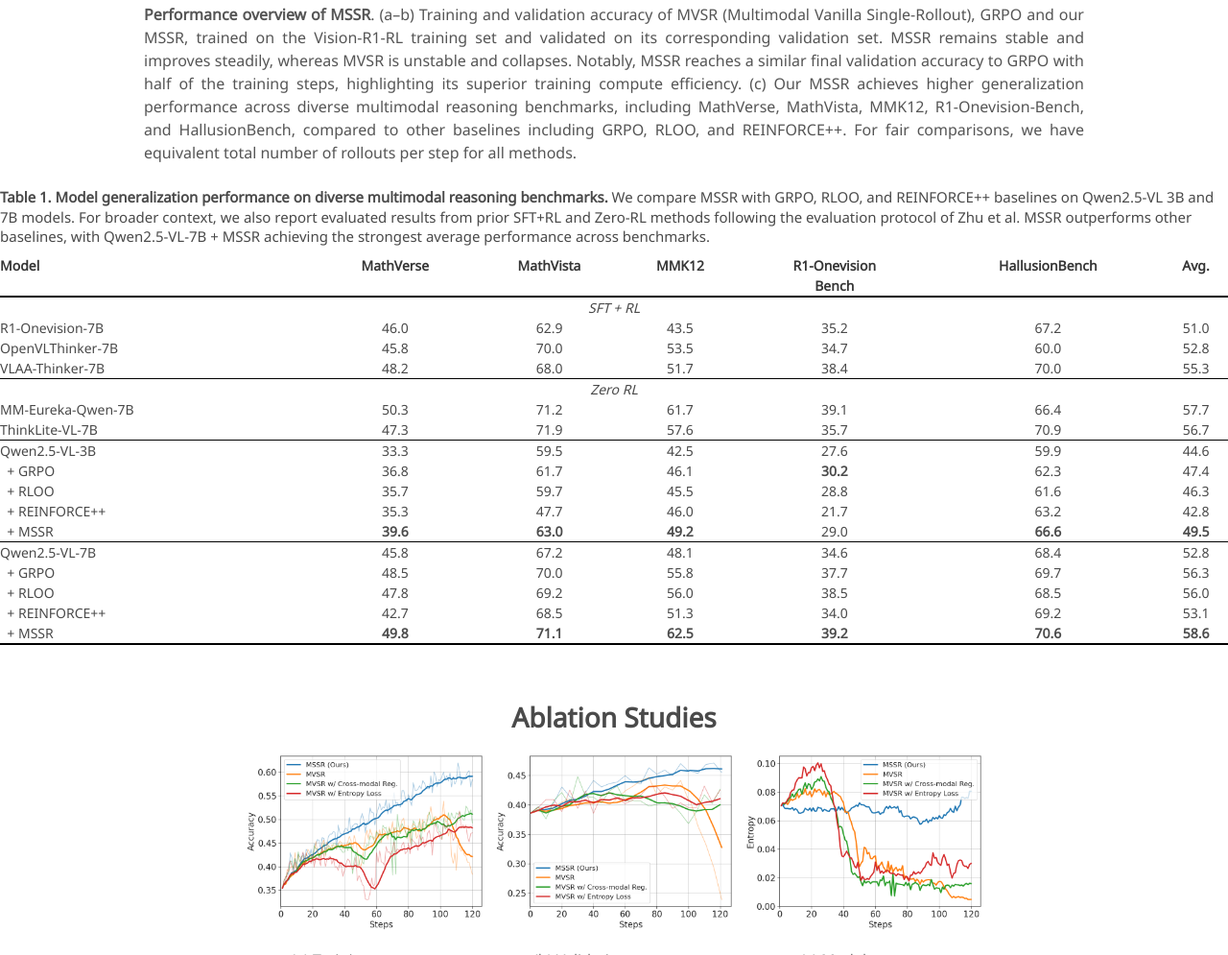
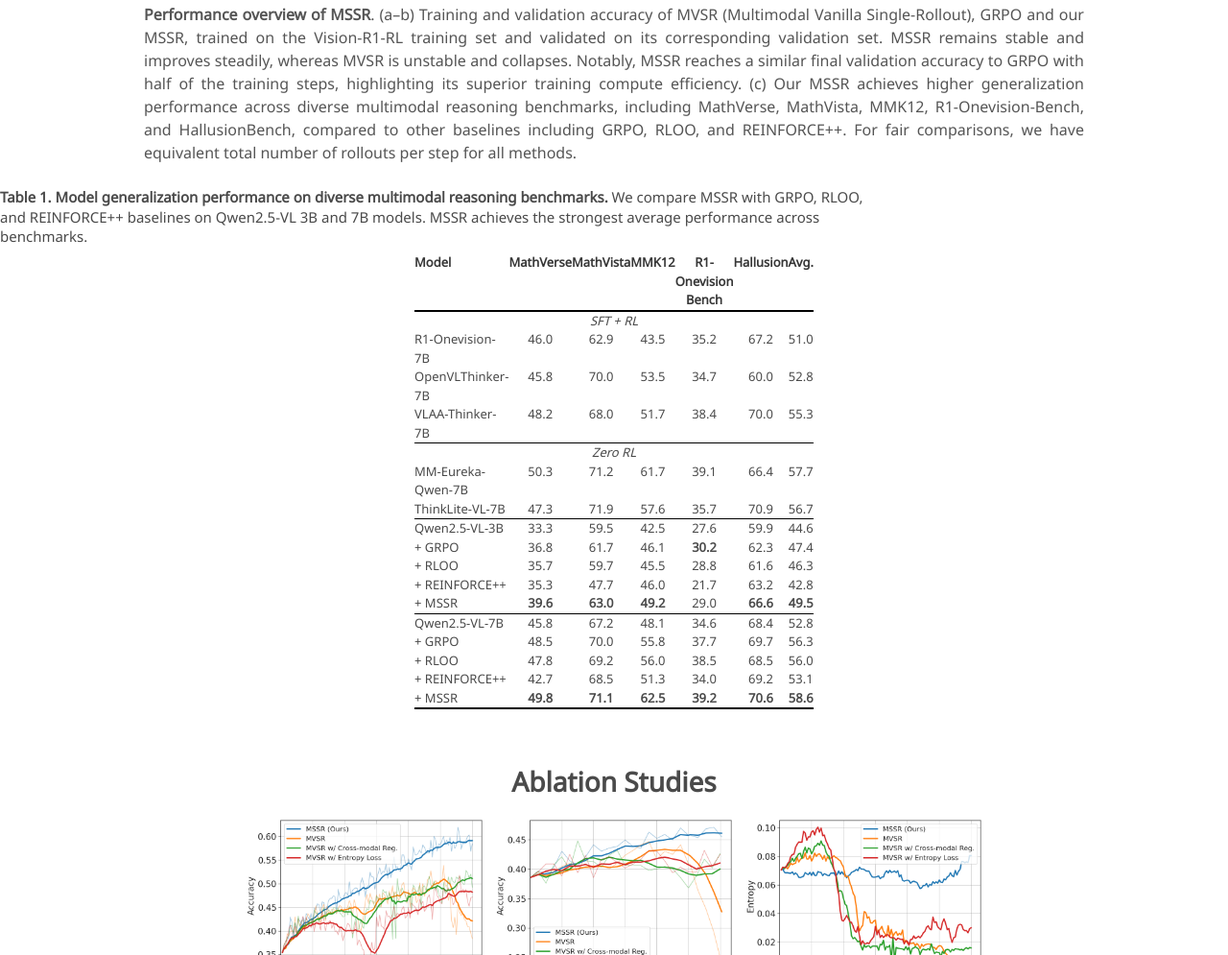
Before and after one commit to mssr-proj/mssr-proj.github.io, a plain HTML site: page index.html in a window 1280 px wide. Shown: the part 1774-2769 px from the top of the page at 96% size. Drawn offline with nearby package versions, Linux system fonts and the light colour scheme; a script that the page names is missing; some icons are missing; a web font is replaced by a local one.

Commit message:
Refactor table layout and update performance text
Updated styling and content in the table section, including margin adjustments and text changes for clarity.

```diff
--- a/index.html
+++ b/index.html
@@ -257,32 +257,29 @@
     </p>
   </div>
 
-
   <div style="margin: 24px 0;">
 
   <!-- Caption -->
   <div style="
     font-size: 15px;
     line-height: 1.35;
-    margin-bottom: 10px;
-    text-align: left;
+    margin-bottom: 8px;
+    max-width: 900px;
   ">
     <b>Table 1.</b>
     <b>Model generalization performance on diverse multimodal reasoning benchmarks.</b>
     We compare MSSR with GRPO, RLOO, and REINFORCE++ baselines on Qwen2.5-VL 3B and 7B models.
-    For broader context, we also report evaluated results from prior SFT+RL and Zero-RL methods
-    following the evaluation protocol of Zhu et&nbsp;al.
-    MSSR outperforms other baselines, with Qwen2.5-VL-7B + MSSR achieving the strongest
-    average performance across benchmarks.
+    MSSR achieves the strongest average performance across benchmarks.
   </div>
 
   <!-- Table -->
-  <div style="overflow-x: auto;">
+  <div style="display: flex; justify-content: center;">
     <table style="
       border-collapse: collapse;
+      font-size: 13px;
+      text-align: center;
+      max-width: 100px;
       width: 100%;
-      font-size: 14px;
-      text-align: center;
     ">
       <thead>
         <tr style="border-bottom: 2px solid #000;">
@@ -291,13 +288,12 @@
           <th>MathVista</th>
           <th>MMK12</th>
           <th>R1-Onevision<br>Bench</th>
-          <th>HallusionBench</th>
+          <th>Hallusion</th>
           <th>Avg.</th>
         </tr>
       </thead>
 
       <tbody>
-        <!-- SFT + RL -->
         <tr>
           <td colspan="7" style="text-align:center; font-style: italic; border-top: 1.5px solid #000;">
             SFT + RL
@@ -317,7 +313,6 @@
           <td>48.2</td><td>68.0</td><td>51.7</td><td>38.4</td><td>70.0</td><td>55.3</td>
         </tr>
 
-        <!-- Zero RL -->
         <tr>
           <td colspan="7" style="text-align:center; font-style: italic; border-top: 1.5px solid #000;">
             Zero RL
@@ -333,7 +328,6 @@
           <td>47.3</td><td>71.9</td><td>57.6</td><td>35.7</td><td>70.9</td><td>56.7</td>
         </tr>
 
-        <!-- Qwen2.5-VL-3B -->
         <tr><td colspan="7" style="border-top: 1.5px solid #000;"></td></tr>
 
         <tr>
@@ -341,24 +335,23 @@
           <td>33.3</td><td>59.5</td><td>42.5</td><td>27.6</td><td>59.9</td><td>44.6</td>
         </tr>
         <tr>
-          <td style="text-align:left;">&nbsp;&nbsp;+ GRPO</td>
+          <td style="text-align:left;">+ GRPO</td>
           <td>36.8</td><td>61.7</td><td>46.1</td><td><b>30.2</b></td><td>62.3</td><td>47.4</td>
         </tr>
         <tr>
-          <td style="text-align:left;">&nbsp;&nbsp;+ RLOO</td>
+          <td style="text-align:left;">+ RLOO</td>
           <td>35.7</td><td>59.7</td><td>45.5</td><td>28.8</td><td>61.6</td><td>46.3</td>
         </tr>
         <tr>
-          <td style="text-align:left;">&nbsp;&nbsp;+ REINFORCE++</td>
+          <td style="text-align:left;">+ REINFORCE++</td>
           <td>35.3</td><td>47.7</td><td>46.0</td><td>21.7</td><td>63.2</td><td>42.8</td>
         </tr>
         <tr>
-          <td style="text-align:left;">&nbsp;&nbsp;+ MSSR</td>
+          <td style="text-align:left;">+ MSSR</td>
           <td><b>39.6</b></td><td><b>63.0</b></td><td><b>49.2</b></td>
           <td>29.0</td><td><b>66.6</b></td><td><b>49.5</b></td>
         </tr>
 
-        <!-- Qwen2.5-VL-7B -->
         <tr><td colspan="7" style="border-top: 1.5px solid #000;"></td></tr>
 
         <tr>
@@ -366,19 +359,19 @@
           <td>45.8</td><td>67.2</td><td>48.1</td><td>34.6</td><td>68.4</td><td>52.8</td>
         </tr>
         <tr>
-          <td style="text-align:left;">&nbsp;&nbsp;+ GRPO</td>
+          <td style="text-align:left;">+ GRPO</td>
           <td>48.5</td><td>70.0</td><td>55.8</td><td>37.7</td><td>69.7</td><td>56.3</td>
         </tr>
         <tr>
-          <td style="text-align:left;">&nbsp;&nbsp;+ RLOO</td>
+          <td style="text-align:left;">+ RLOO</td>
           <td>47.8</td><td>69.2</td><td>56.0</td><td>38.5</td><td>68.5</td><td>56.0</td>
         </tr>
         <tr>
-          <td style="text-align:left;">&nbsp;&nbsp;+ REINFORCE++</td>
+          <td style="text-align:left;">+ REINFORCE++</td>
           <td>42.7</td><td>68.5</td><td>51.3</td><td>34.0</td><td>69.2</td><td>53.1</td>
         </tr>
         <tr style="border-bottom: 2px solid #000;">
-          <td style="text-align:left;">&nbsp;&nbsp;+ MSSR</td>
+          <td style="text-align:left;">+ MSSR</td>
           <td><b>49.8</b></td><td><b>71.1</b></td><td><b>62.5</b></td>
           <td><b>39.2</b></td><td><b>70.6</b></td><td><b>58.6</b></td>
         </tr>
@@ -387,6 +380,7 @@
   </div>
 
 </div>
+
 
 
   <div style="text-align: center; font-size: 28px; font-weight: bold; margin-bottom: 10px; margin-top: 30px">
```
